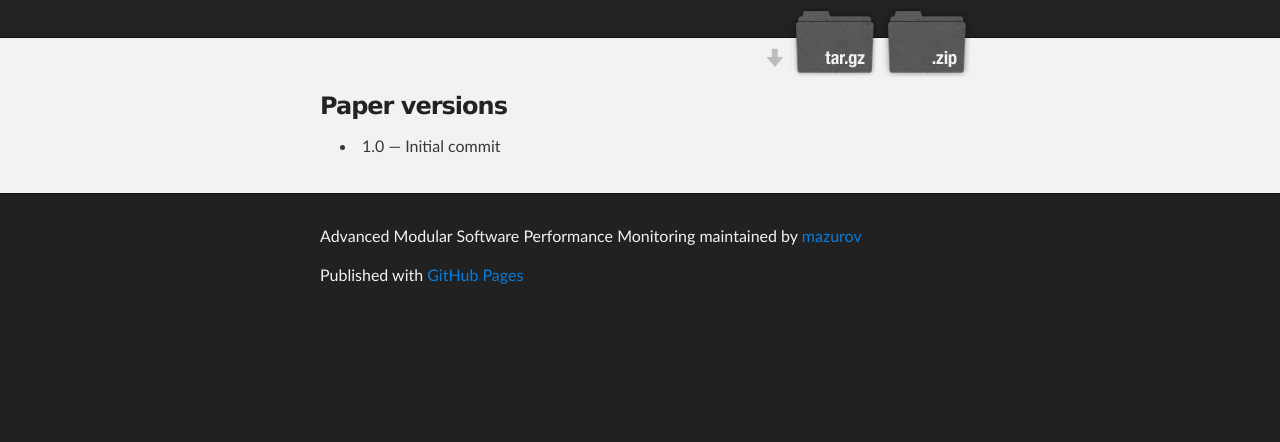
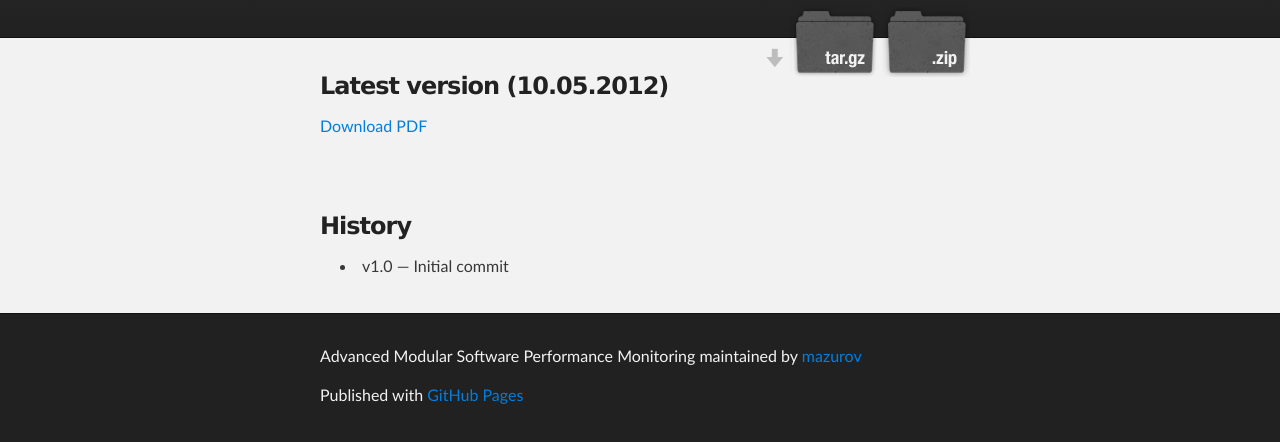
Before and after one commit to mazurov/chep2012, a plain HTML site: page index.html in a window 1280 px wide. Shown: the part 298-740 px from the top of the page. Drawn offline with Linux system fonts and the light colour scheme.

Commit message:
Add download link.

```diff
--- a/index.html
+++ b/index.html
@@ -25,10 +25,14 @@
     </div>
     <!-- MAIN CONTENT -->
     <div id="main_content_wrap" class="outer">
+      <section id="main_download" class="inner">
+       <h3>Latest version (10.05.2012)</h3>
+       <a href="https://github.com/downloads/mazurov/chep2012/mazurov-chep2012.pdf">Download PDF</a>
+      </section>
       <section id="main_content" class="inner">
-        <h3>Paper versions</h3>
+        <h3>History</h3>
         <ul>
-           <li><b>1.0</b> &mdash; Initial commit</li>
+           <li><b>v1.0</b> &mdash; Initial commit</li>
         </ul>
       </section>
     </div>
```
